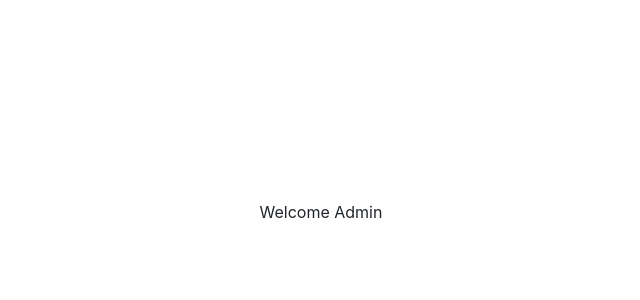
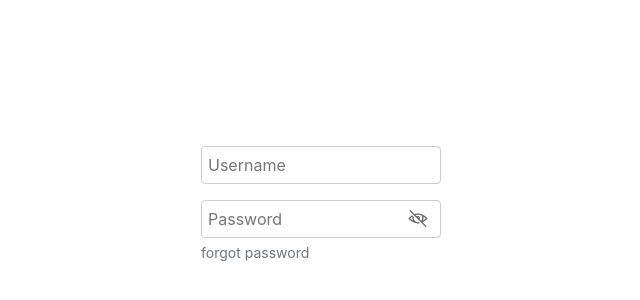
Before and after one commit to ecoknows/TUP-Faculty, a React (Create React App) app in the folder front_end/: page / in a window 1280 px wide. Shown: the part 188-488 px from the top of the page, without its empty margins (319-959 px from the left). Built offline with nearby package versions, Linux system fonts and the light colour scheme.

Commit message:
Adding some css

```diff
--- a/front_end/public/index.html
+++ b/front_end/public/index.html
@@ -15,6 +15,7 @@
       user's mobile device or desktop. See https://developers.google.com/web/fundamentals/web-app-manifest/
     -->
     <link rel="manifest" href="%PUBLIC_URL%/manifest.json" />
+    <link rel="stylesheet" href="https://maxst.icons8.com/vue-static/landings/line-awesome/line-awesome/1.3.0/css/line-awesome.min.css">
     <!--
       Notice the use of %PUBLIC_URL% in the tags above.
       It will be replaced with the URL of the `public` folder during the build.
--- /dev/null
+++ b/front_end/src/components/Input.tsx
@@ -0,0 +1,79 @@
+import React, {forwardRef, HTMLAttributes, useState} from 'react'
+import classNames from 'classnames';
+import View from './View';
+
+
+interface Props extends HTMLAttributes<HTMLInputElement> {
+    className?: string,
+    type: string,
+    toggler?: boolean,
+}
+
+const defaultProps = {
+    flex: 'flex',
+    backgroundColor: 'bg-white',
+    input : 'input',
+    inputPassword : 'input-password',
+    inputBorderNone : 'input-border-none'
+}
+
+
+const Input = forwardRef(
+    ({
+        className,
+        type,
+        toggler,
+        ...props
+    }: Props, ref) =>
+    {
+
+        if(ref){
+            (props as any).ref = ref;
+        }
+
+        if(type){
+            (props as any ).type = type;
+        }
+
+        const classes  = classNames(
+            className,
+            defaultProps.flex,
+            defaultProps.backgroundColor,
+            defaultProps.input,
+        );
+
+
+        if(toggler && type == 'password'){
+            return <InputWithEye type={type} classes={classes} props={props}/>
+        }
+
+        return <input {...props} className={classes} />
+    }
+)
+
+const InputWithEye = forwardRef(
+    ({type, classes, props} : any, ref) =>
+    {
+        const [show, setShow] = useState(false);
+
+
+        if(ref){
+            (props as any).ref = ref;
+        }
+
+        if(type){
+            (props as any ).type = show ?  'text' : type;
+        }
+
+        return (
+            <View relative center middle>
+                <input {...props} className={classes + ' ' + defaultProps.inputPassword} />
+                <i className={`las la-eye${show ? '' : '-slash'} input-eye`}
+                    onClick={()=>setShow(!show)}
+                />
+            </View>
+        )
+    }
+)
+
+export default Input;
--- a/front_end/src/components/Text.tsx
+++ b/front_end/src/components/Text.tsx
@@ -1,9 +1,10 @@
-import React, {forwardRef} from 'react'
+import React, {forwardRef, HTMLAttributes} from 'react'
 import classNames from 'classnames';
+import { View } from '.';
 
 
-interface Props {
-    children: any,
+interface Props extends HTMLAttributes<HTMLDivElement>{
+    children: typeof View,
     className?: string,
 
     type?: string,
@@ -13,7 +14,6 @@ interface Props {
 }
 
 const defaultProps = {
-    flex: 'flex',
     backgroundColor: 'bg-white',
 }
 
@@ -39,7 +39,6 @@ const Text = forwardRef(
 
         const classes  = classNames(
             className,
-            defaultProps.flex,
             defaultProps.backgroundColor,
             type && `text-${type}`
         );
@@ -49,4 +48,6 @@ const Text = forwardRef(
     }
 )
 
+
+
 export default Text
--- a/front_end/src/components/View.tsx
+++ b/front_end/src/components/View.tsx
@@ -1,22 +1,20 @@
-import React, {forwardRef} from 'react'
+import React, {forwardRef,HTMLAttributes} from 'react'
 import classNames from 'classnames';
 
 
-interface Props {
+interface Props extends HTMLAttributes<HTMLDivElement>{
     children: any,
     className?: string,
 
     center?: boolean,
     middle?: boolean,
+    column?: boolean,
+    color?: string,
+    relative?: boolean,
+
 
     height?: string,
 }
-
-const defaultProps = {
-    flex: 'flex',
-    backgroundColor: 'bg-white',
-}
-
 
 const View = forwardRef(
     ({
@@ -25,6 +23,9 @@ const View = forwardRef(
 
         center,
         middle,
+        column,
+        color,
+        relative,
 
         height,
 
@@ -38,12 +39,14 @@ const View = forwardRef(
         }
 
         const classes  = classNames(
+            'view',
             className,
-            defaultProps.flex,
-            defaultProps.backgroundColor,
             height && `height-${height}`,
             center && `items-center`,
             middle && `items-middle`,
+            column && `items-column`,
+            color && `bg-${color}`,
+            relative && `relative`,
         );
 
         return <div {...props} className={classes}>
--- a/front_end/src/components/index.tsx
+++ b/front_end/src/components/index.tsx
@@ -1,2 +1,3 @@
 export { default as Text} from './Text';
 export { default as View} from './View';
+export { default as Input} from './Input';
--- a/front_end/src/css/global.css
+++ b/front_end/src/css/global.css
@@ -4,8 +4,9 @@
 */
 
 /* Default View properties */
-.flex {
+.view{
     display: flex;
+    background-color: white;
 }
 
 /* SIZES */
@@ -14,10 +15,13 @@
 .heigth-fill {height: 100%;}
 
 /* POSITIONS */
+.relative { position: relative; }
 .items-center { justify-content: center;}
 .items-middle { align-items: center;}
+.items-column { flex-direction: column;}
 
 
 /*COLOR*/
 .bg-white {background-color: white;}
 .bg-red {background-color: red;}
+.bg-blue {background-color: blue;}
--- /dev/null
+++ b/front_end/src/css/input.css
@@ -0,0 +1,33 @@
+/* Default Input style */
+.input{
+    border-radius: .25rem;
+    border: 1px solid #ccc;
+    font-size: 1rem;
+    padding: .375rem;
+    width: 15rem;
+}
+.input-password{
+    padding-right: 35px;
+}
+.input:focus {
+    outline:0;
+    box-shadow:0 0 0 .2rem rgba(0,123,255,.25);
+}
+
+.input-border-none{
+    border: none
+}
+
+.input-eye{
+    position: absolute;
+    right: 10px;
+    font-size: 20px;
+    color:rgb(99, 99, 99);
+    cursor: pointer;
+    padding: 3px
+}
+
+.input-eye:hover{
+    background-color: rgb(223, 223, 223);
+    border-radius: 50%;
+}
--- a/front_end/src/css/text.css
+++ b/front_end/src/css/text.css
@@ -0,0 +1,7 @@
+/* FONTS */
+
+/* Size */
+.text-title {
+    font-size: 2em;
+    font-weight: bolder;
+}
--- a/front_end/src/index.tsx
+++ b/front_end/src/index.tsx
@@ -2,6 +2,7 @@ import React from 'react';
 import ReactDOM from 'react-dom';
 import './css/global.css';
 import './css/text.css';
+import './css/input.css';
 import App from './App';
 import 'bootstrap/dist/css/bootstrap.min.css';
 
--- a/front_end/src/screens/LoginPage.tsx
+++ b/front_end/src/screens/LoginPage.tsx
@@ -1,34 +1,27 @@
 
-import { Form} from 'react-bootstrap';
-import {View, Text} from '../components';
+import { Button, Form} from 'react-bootstrap';
+import {View, Text, Input} from '../components';
 
 
 function LoginPage(){
 
     return (
-        <View height='100vh' center middle>
-            <Text>Welcome Admin</Text>
+        <View height='100vh' center middle column >
+            <Text type='title' ><View></View></Text>
+            <Form >
+                 <Form.Group controlId="formBasicEmail">
+                    <Input placeholder='Username' type='text'/>
+                 </Form.Group>
+
+                 <Form.Group controlId="formBasicPassword">
+                     <Input placeholder='Password' type='password' toggler/>
+                     <Form.Text className="text-muted">
+                         forgot password
+                     </Form.Text>
+                 </Form.Group>
+             </Form>
         </View>
     )
 }
 
-// const LoginPage = (props: Props) => {
-//     return (
-//         <div className='d-flex align-items-center justify-content-center'>
-//             <Form className='form'>
-//                 <Form.Group controlId="formBasicEmail">
-//                     <Form.Control type="email" placeholder="Username" className='w-100'/>
-//                 </Form.Group>
-
-//                 <Form.Group controlId="formBasicPassword">
-//                     <Form.Control type="password" placeholder="Password" />
-//                     <Form.Text className="text-muted">
-//                     Forgot password
-//                     </Form.Text>
-//                 </Form.Group>
-//             </Form>
-//         </div>
-//     )
-// }
-
 export default LoginPage
```
